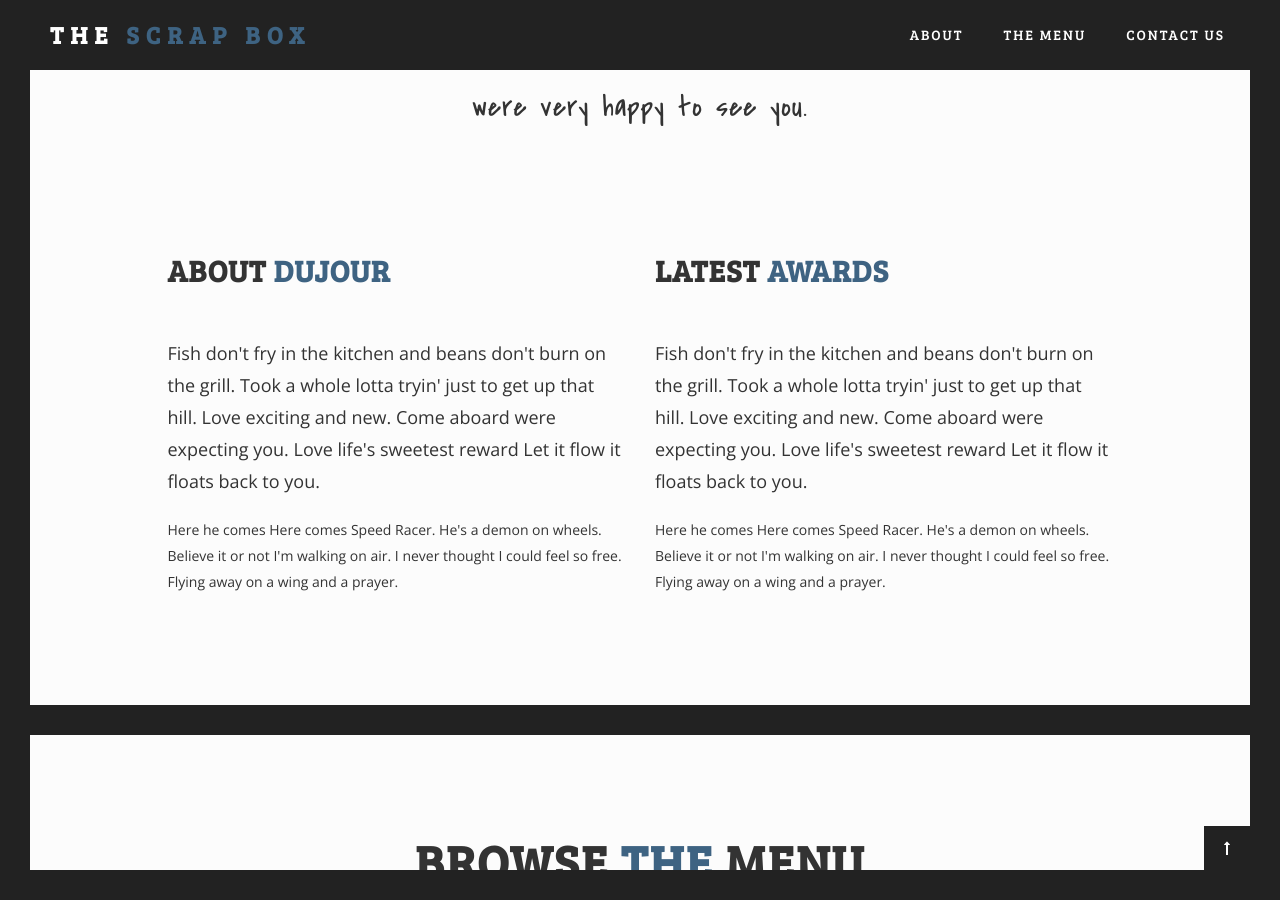
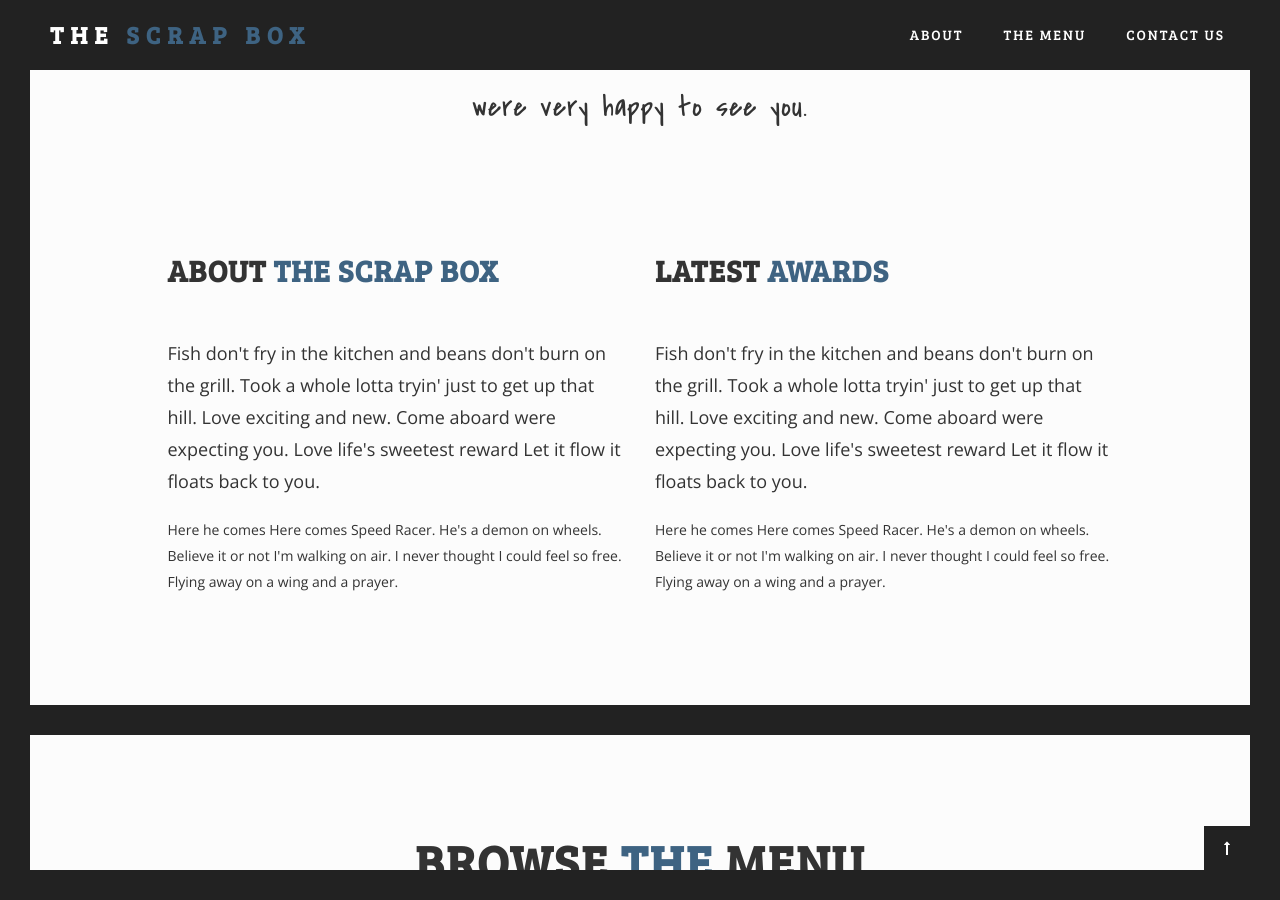
Before and after one commit to axwalker/thescrapbox, a Jekyll site: the page built from index.md, in a window 1280 px wide and 900 px high, scrolled down 1112 px. Built offline with Jekyll 4.4.1, drawn with Linux system fonts in a browser that asks for light colours.

Commit message:
fix logo on mobile

```diff
--- a/_layouts/home.html
+++ b/_layouts/home.html
@@ -72,13 +72,13 @@
     <header id="headerwrap" class="backstretched fullheight">
         <div class="container-fluid fullheight">
             <div class="vertical-center row">
-                <div class="col-sm-1 pull-left text-center slider-control match-height">
+                <div class="col-xs-3 col-sm-1 pull-left text-center slider-control match-height">
                     <a href="#" class="prev-bs-slide vertical-center wow fadeInLeft" data-wow-delay="0.8s"><i class="fa fa-long-arrow-left"></i></a>
                 </div>
-                <div class="intro-text text-center smoothie col-sm-10 match-height">
+                <div class="intro-text text-center smoothie col-xs-6 col-sm-10 match-height">
                     <div class="intro-heading wow fadeIn heading-font" data-wow-delay="0.8s"><img src="assets/img/intro-logo.png"></div>
                 </div>
-                <div class="col-sm-1 pull-right text-center slider-control match-height">
+                <div class="col-xs-3 col-sm-1 pull-right text-center slider-control match-height">
                     <a href="#" class="next-bs-slide vertical-center wow fadeInRight" data-wow-delay="0.8s"><i class="fa fa-long-arrow-right"></i></a>
                 </div>
             </div>
@@ -108,7 +108,7 @@
                 <div class="container">
                     <div class="row">
                         <div class="col-md-5 col-md-offset-1">
-                            <h2 class="mb50">About <span class="theme-accent-color">DuJour</span></h2>
+                            <h2 class="mb50">About <span class="theme-accent-color">The Scrap Box</span></h2>
                             <p class="lead">Fish don't fry in the kitchen and beans don't burn on the grill. Took a whole lotta tryin' just to get up that hill. Love exciting and new. Come aboard were expecting you. Love life's sweetest reward Let it flow it floats back to you.</p>
                             <p>Here he comes Here comes Speed Racer. He's a demon on wheels. Believe it or not I'm walking on air. I never thought I could feel so free. Flying away on a wing and a prayer.</p>
                         </div>
--- a/assets/css/style.css
+++ b/assets/css/style.css
@@ -1517,6 +1517,13 @@
 @media screen and (max-width: 991px) {
     #bottom-frame, #single-pager-navigation-wrapper, .slider-control {
         display: none;
+    }
+}
+
+@media(max-width:766px) {
+    header .intro-text .intro-heading img {
+        max-width: 150px;
+        margin: 0 auto;
     }
 }
 
```
